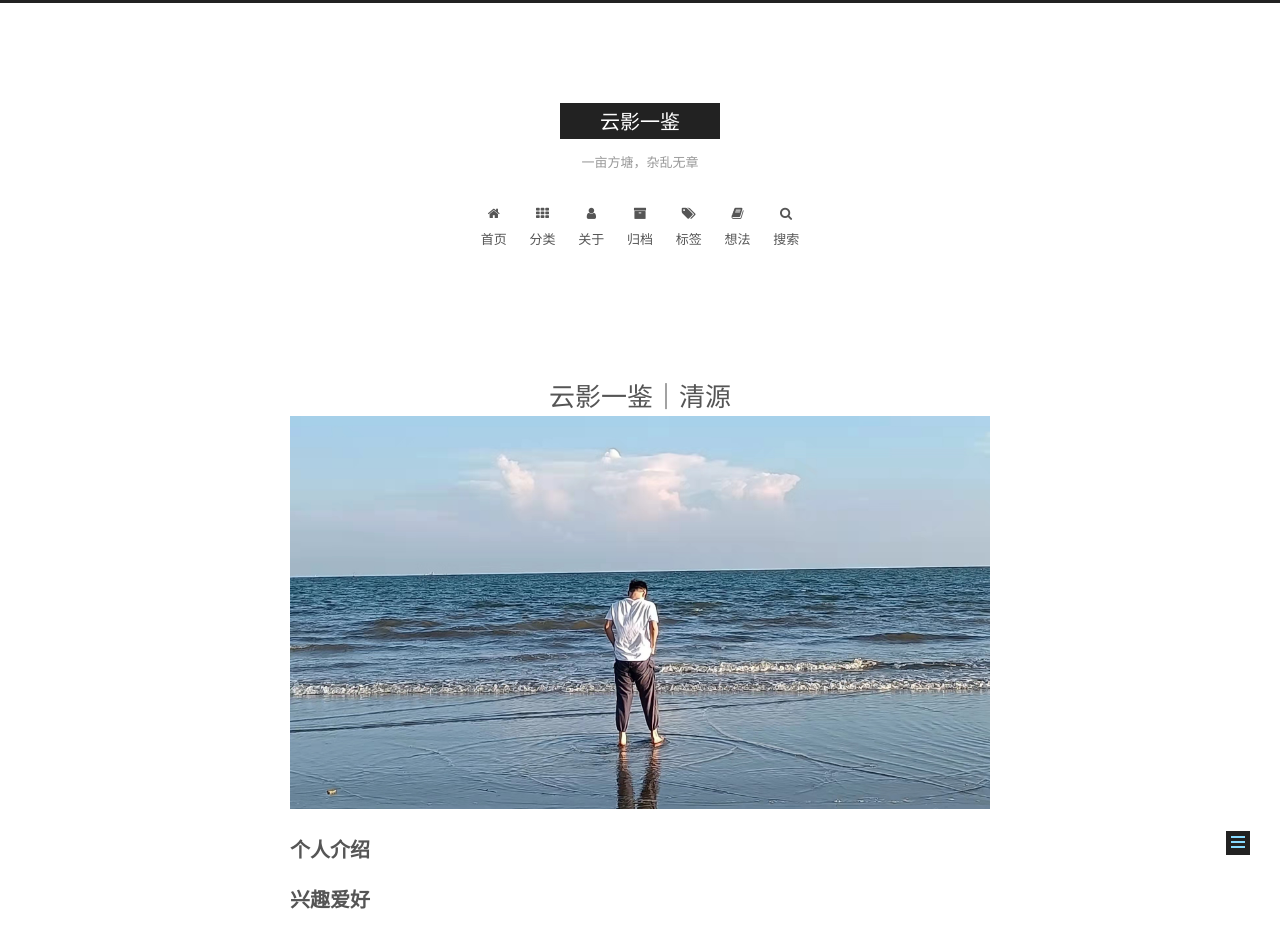
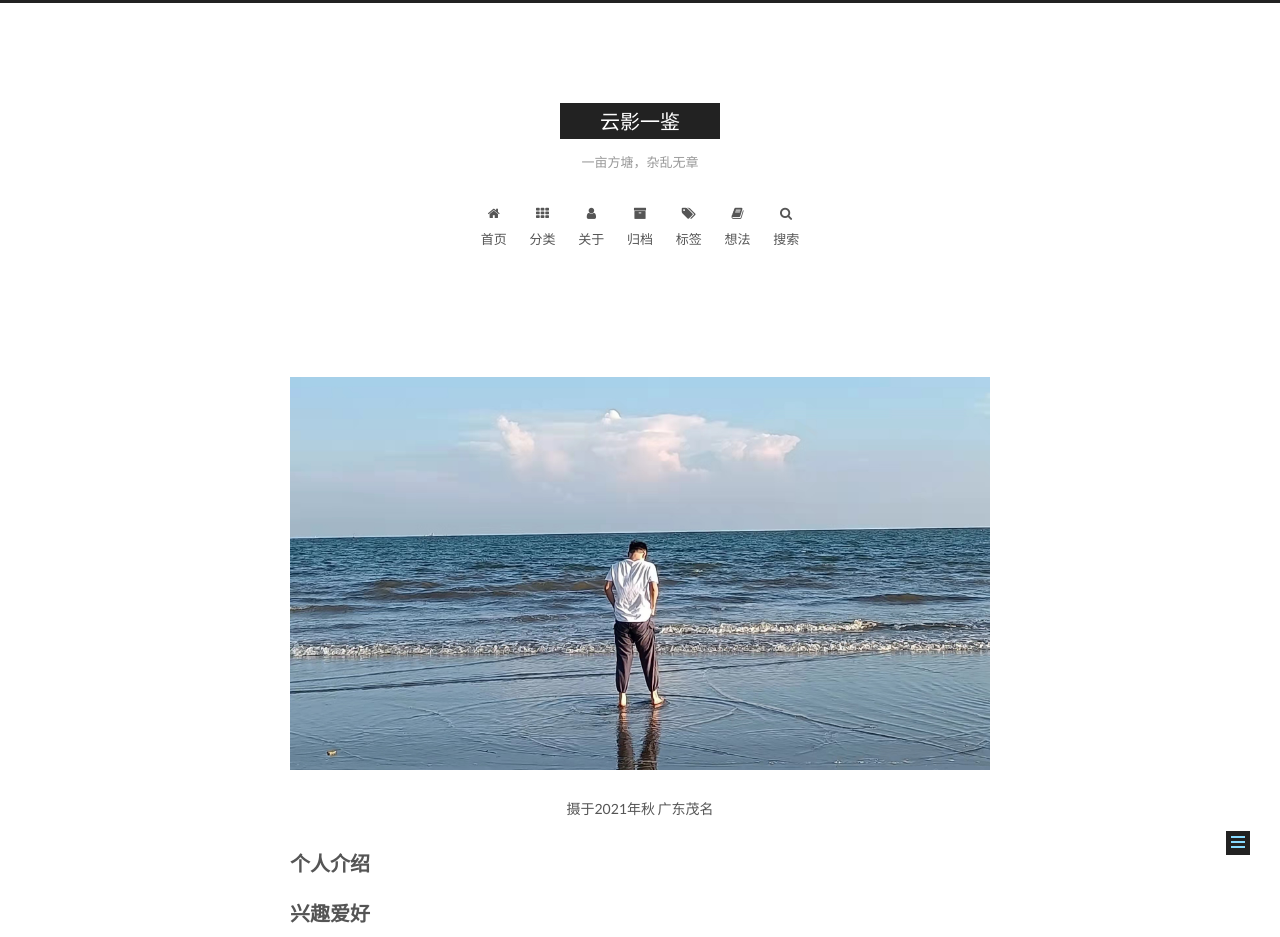
Before and after one commit to Kerwin0766/Kerwin0766.github.io, a Jekyll site: the page built from about/index.md, in a window 1280 px wide. Shown: the top 937 px of the page. Built offline with Jekyll 4.4.1, drawn with Linux system fonts in a browser that asks for light colours; emoji names are drawn with the system emoji font; comment, search, counter and statistics services are not loaded.

Commit message:
Update index.md

```diff
--- a/about/index.md
+++ b/about/index.md
@@ -1,10 +1,11 @@
 ---
 layout: page
-title: 云影一鉴｜清源
 type:
 ---
 
 ![touxiang](/images/65D97825-8D36-4CB7-B668-2A86112D771D.jpeg)
+<p align="center">摄于2021年秋     广东茂名</p>
+
 ## 个人介绍
 
 ## 兴趣爱好
```
